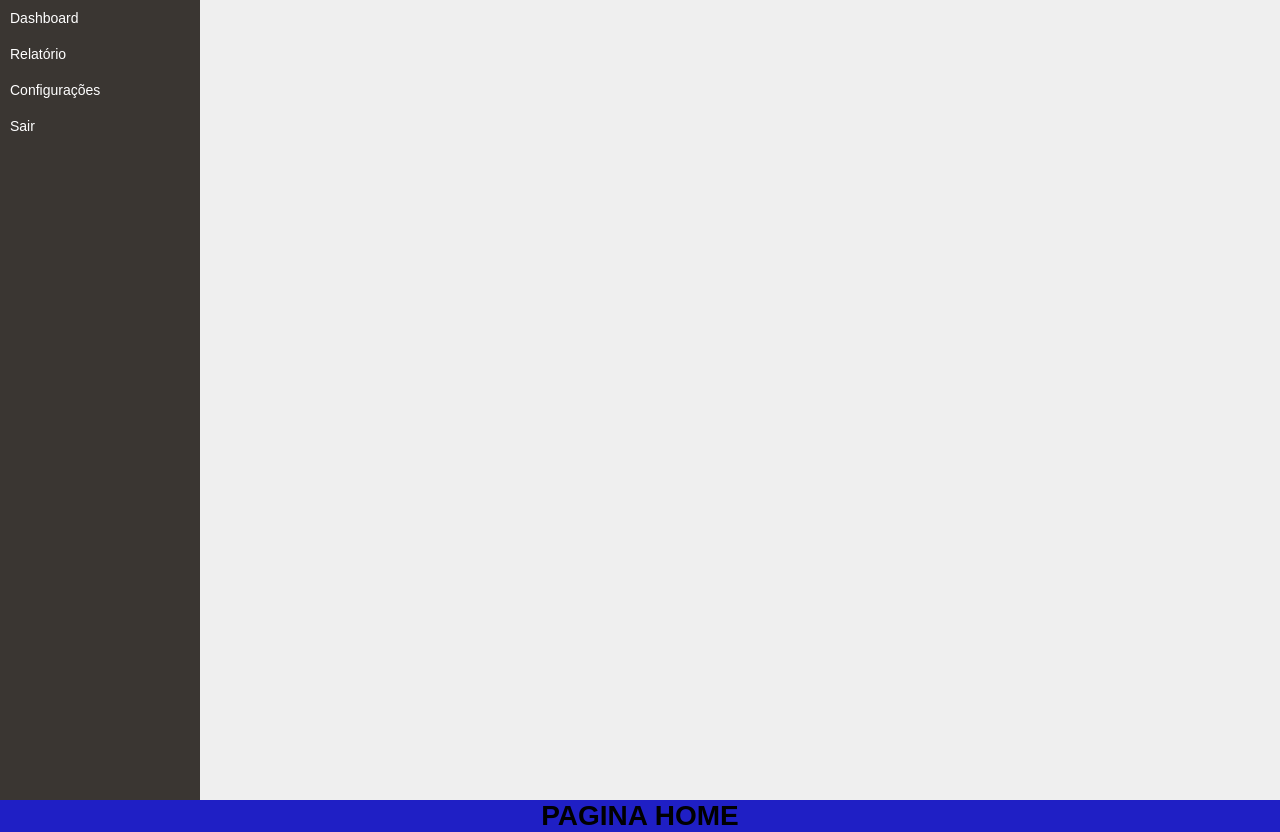
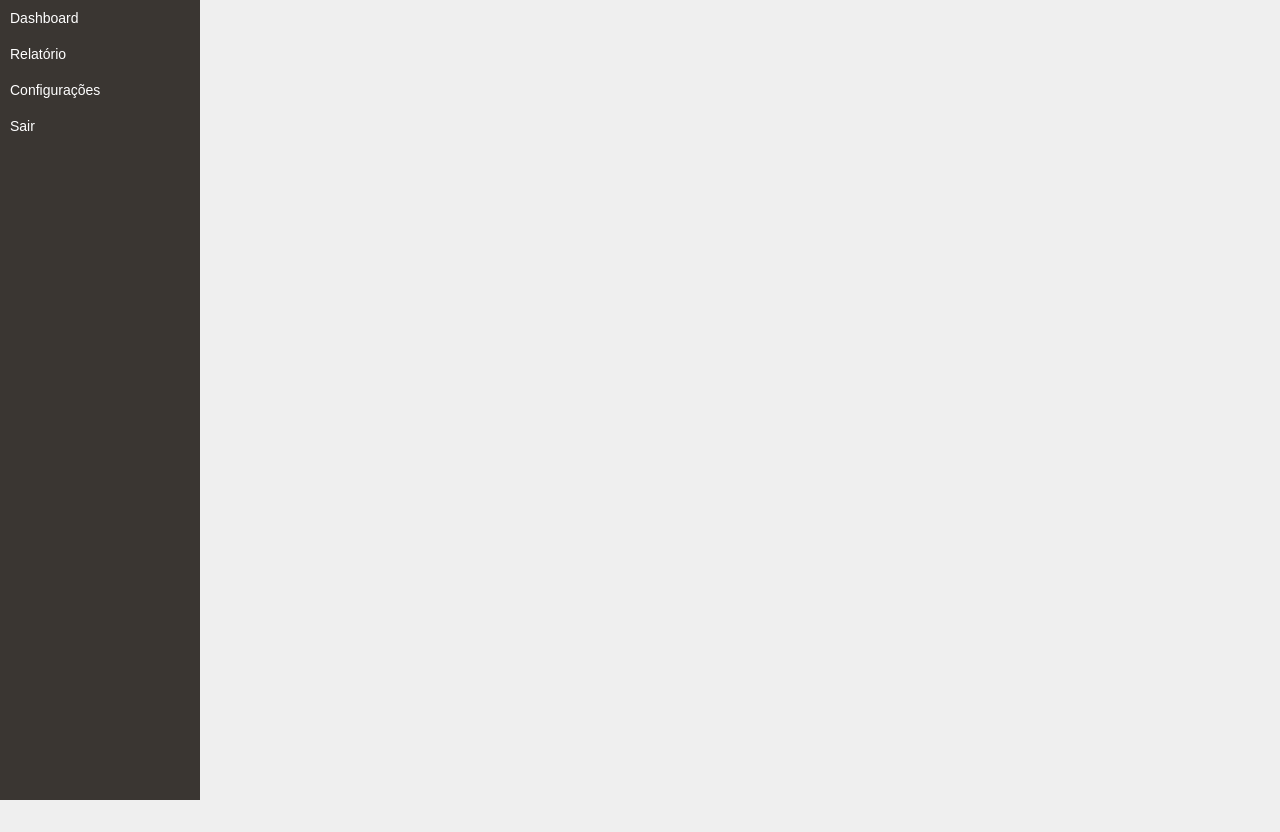
Before and after one commit to larissasouz/Tecsus-Front, a React (Vite) app: page /home in a window 1280 px wide. After the commit the page ends 800 px from the top, so only its background shows below. Built offline with nearby package versions, Linux system fonts and the light colour scheme.

Commit message:
<feat> BT-70 criação do componente sidebar

```diff
--- a/src/App.jsx
+++ b/src/App.jsx
@@ -1,18 +1,13 @@
 import { BrowserRouter } from 'react-router-dom'
 import RoutesApp from './routes/index.jsx'
 import { ToastContainer } from 'react-toastify';
-import Sidebar from './components/sidebar/sidebar';
 import 'react-toastify/dist/ReactToastify.css';
 
 function App() {
   return (
     <BrowserRouter>
-      <div className="app">
-        <Sidebar />
-        <div className="content">
-          <RoutesApp />
-        </div>
-      </div>
+        <ToastContainer autoClose={3000}/>
+        <RoutesApp/>
     </BrowserRouter>
   );
 }
--- a/src/pages/Home/index.jsx
+++ b/src/pages/Home/index.jsx
@@ -1,11 +1,12 @@
 import {useState, } from 'react'
 import { CiUser } from "react-icons/ci";
+import Sidebar from '../../components/sidebar/sidebar'
 
 export default function Home(){
 
         return(
-        <div className="container-center">
-            <h1>PAGINA HOME</h1>
+        <div className>
+            <Sidebar/>
         </div>
     )
 }
```
